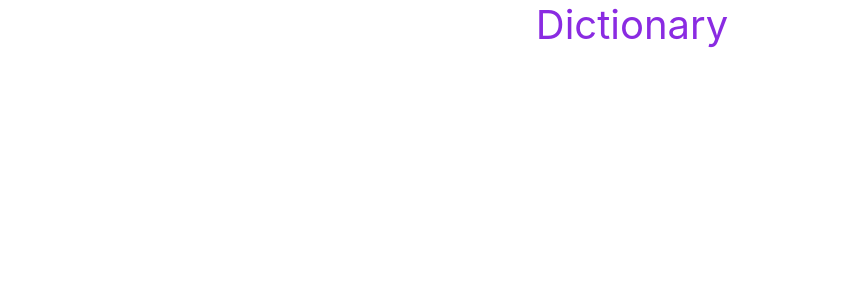
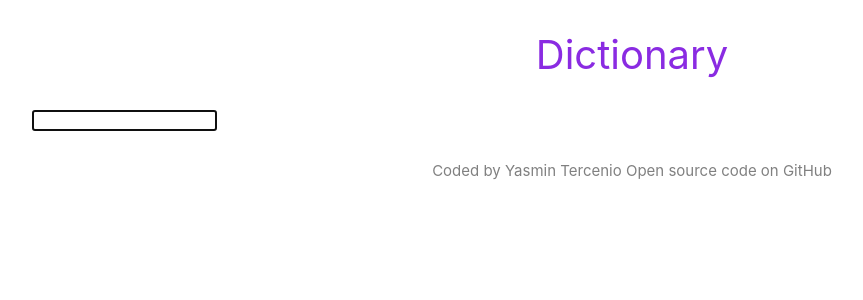
Before and after one commit to nimsay06/react-dictionary, a React (Create React App) app: page / in a window 1280 px wide. Shown: the top 300 px of the page, without its empty margins (8-871 px from the left). Built offline with nearby package versions, Linux system fonts and the light colour scheme.

Commit message:
created search engine

```diff
--- a/src/App.css
+++ b/src/App.css
@@ -1,5 +1,15 @@
+.App {
+  margin: 30px auto;
+}
+
 header {
   text-align: center;
   font-size: 40px;
   color: blueviolet;
 }
+
+.App footer {
+  font-size: 15px;
+  text-align: center;
+  color: grey;
+}
--- a/src/App.js
+++ b/src/App.js
@@ -1,9 +1,15 @@
 import "./App.css";
-
+import Dictionary from "./Dictionary";
 export default function App() {
   return (
     <div className="App">
-      <header className="App-header">Dictionary</header>
+      <div className="container">
+        <header className="App-header">Dictionary</header>
+        <main>
+          <Dictionary />
+        </main>
+        <footer>Coded by Yasmin Tercenio Open source code on GitHub</footer>
+      </div>
     </div>
   );
 }
--- /dev/null
+++ b/src/Dictionary.css
@@ -0,0 +1,7 @@
+.Dictionary {
+  margin: 30px auto;
+}
+
+form {
+  margin-left: 40px;
+}
--- /dev/null
+++ b/src/Dictionary.js
@@ -0,0 +1,20 @@
+import React, { useState } from "react";
+import "./Dictionary.css";
+
+export default function Dictionary() {
+  let [keyword, setKeyword] = useState("");
+  function search(event) {
+    event.preventDefault();
+    alert(`Searching for the definition of ${keyword}`);
+  }
+  function handleKeywordChange(event) {
+    setKeyword(event.target.value);
+  }
+  return (
+    <div className="Dictionary">
+      <form onSubmit={search}>
+        <input type="search" autoFocus={true} onChange={handleKeywordChange} />
+      </form>
+    </div>
+  );
+}
```
